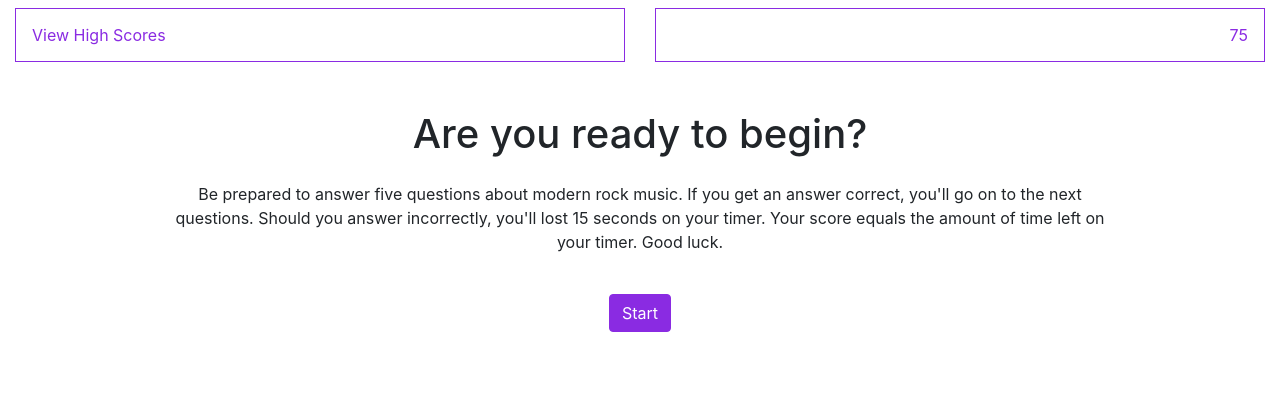
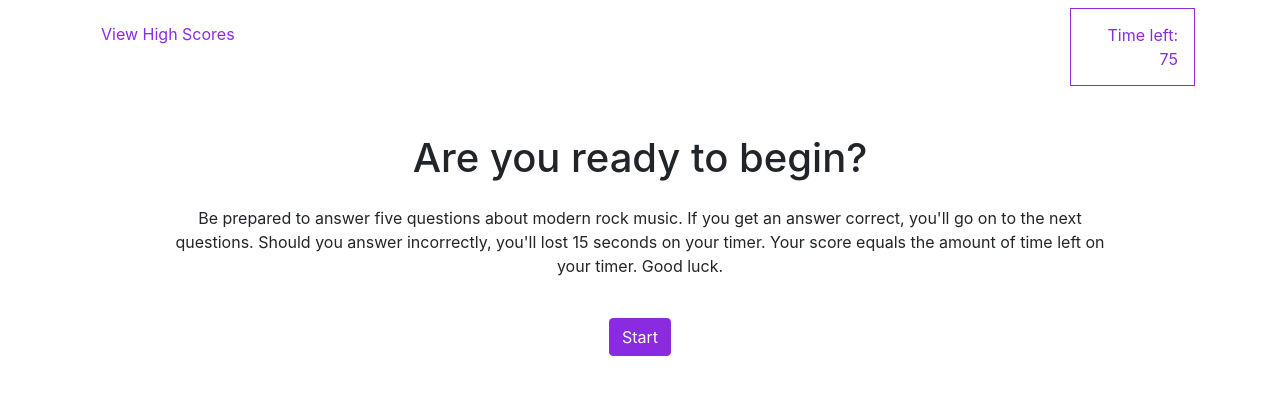
Before and after one commit to colinstevens06/04-Timer-Questions-Game, a plain HTML site: page index.html in a window 1280 px wide. Drawn offline with nearby package versions, Linux system fonts and the light colour scheme; files whose address does not match are found by name.

Commit message:
readme updates and css updates

```diff
--- a/assets/css/style.css
+++ b/assets/css/style.css
@@ -28,10 +28,11 @@ html, body {
    padding: 14px 16px;
    color: #8a2be2;
    border: 1px solid #8a2be2;
+   width: 125px;
+   float: right;
 }
 
 .high-scores {
    padding: 14px 16px;
    color: #8a2be2;
-   border: 1px solid #8a2be2;
 }
--- a/assets/javascript/script-2.js
+++ b/assets/javascript/script-2.js
@@ -33,7 +33,7 @@ var initialsValue = "";
 function startTimer() {
    timerInterval = setInterval(function () {
       totalSeconds--;
-      timerDiv.textContent = totalSeconds;
+      timerDiv.textContent = "Time left: " + totalSeconds;
 
       if (totalSeconds === 0) {
          clearInterval(timerInterval);
--- a/index.html
+++ b/index.html
@@ -16,7 +16,7 @@
 </head>
 
 <body>
-   <div class="container-fluid">
+   <div class="container">
       <!-- this row is for the top bar which contains the 'view high scores' and 'time' sections -->
       <div class="row top-bar mt-2">
          <div class="col-md-6">
@@ -25,7 +25,7 @@
 
 
          <div class="col-md-6">
-            <div class="timer text-right" id="timer">75</div>
+            <div class="timer text-right" id="timer">Time left: 75</div>
          </div>
       </div>
    </div>
```
Also changed, not shown: 1 other file.
